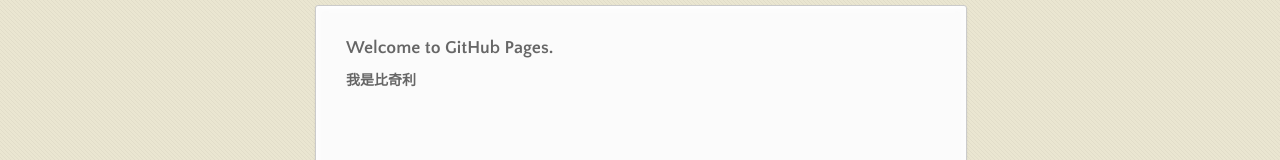
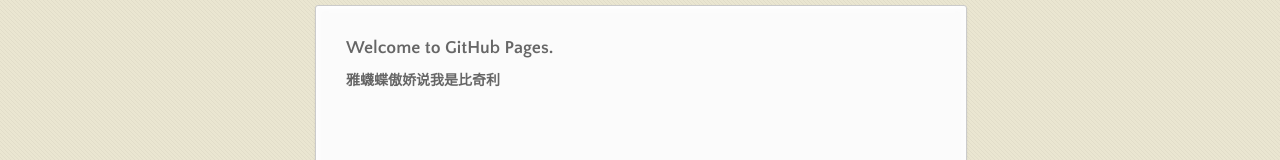
Before and after one commit to MissingPathfinder/PathFinder.github.io, a plain HTML site: page index.html in a window 1280 px wide. Shown: the part 185-345 px from the top of the page. Drawn offline with nearby package versions, Linux system fonts and the light colour scheme.

Commit message:
正式版提交

```diff
--- a/index.html
+++ b/index.html
@@ -42,7 +42,7 @@
         <h3>
 <a id="welcome-to-github-pages" class="anchor" href="#welcome-to-github-pages" aria-hidden="true"><span aria-hidden="true" class="octicon octicon-link"></span></a>Welcome to GitHub Pages.</h3>
 
-<h4>我是比奇利</h4>
+<h4>雅蠛蝶傲娇说我是比奇利</h4>
       </section>
       <footer>
         <p>Project maintained by <a href="https://github.com/MissingPathfinder">MissingPathfinder</a></p>
```
